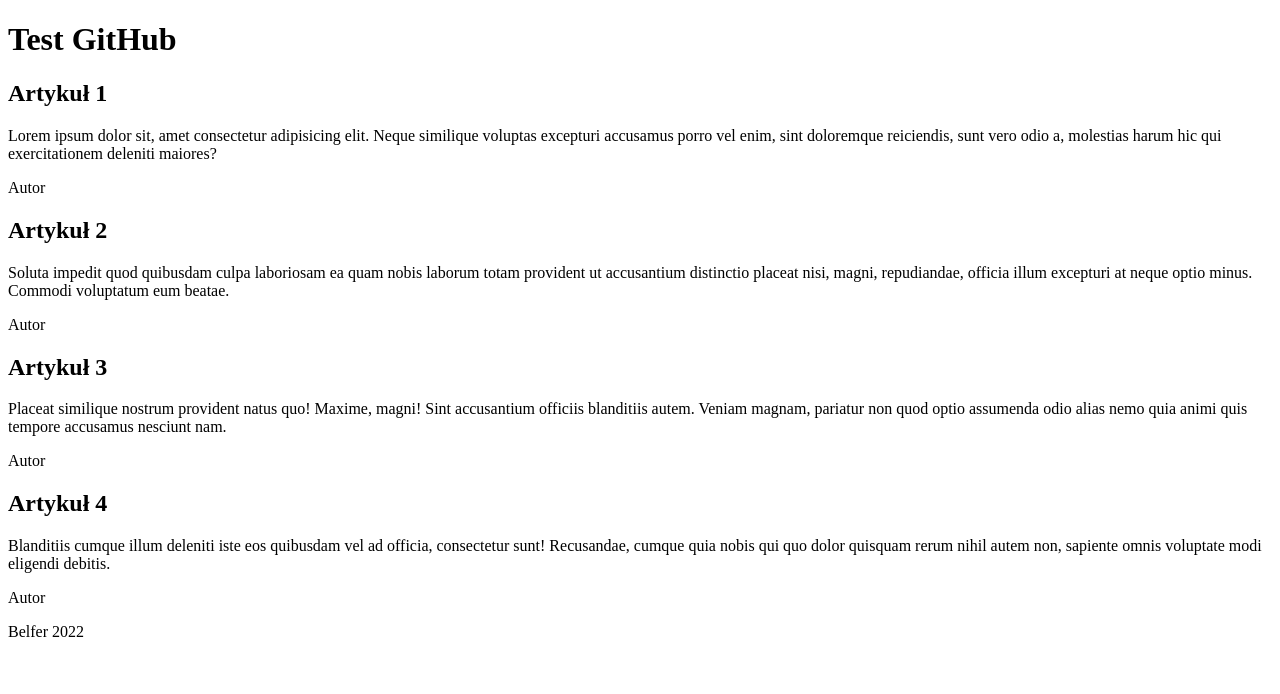
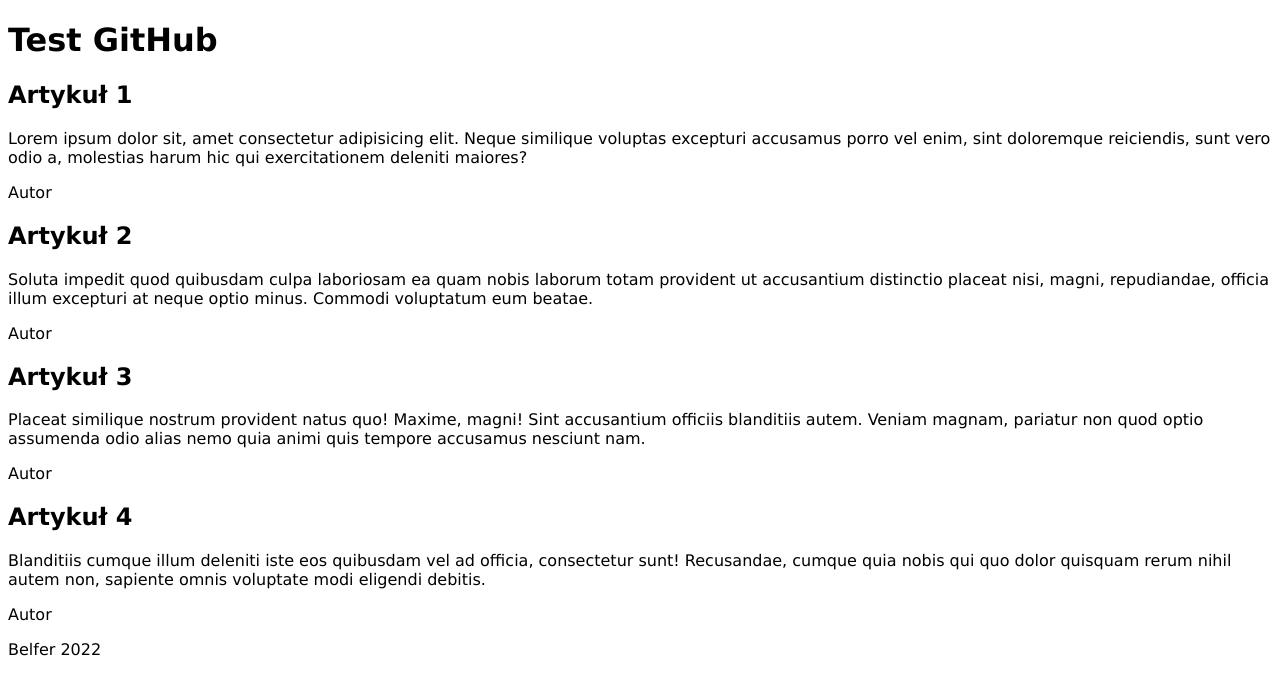
Before and after one commit to noconei19/test3ei, a plain HTML site: page index.html in a window 1280 px wide. Drawn offline with Linux system fonts and the light colour scheme.

Commit message:
added syle.css

```diff
--- a/index.html
+++ b/index.html
@@ -5,6 +5,7 @@
     <meta http-equiv="X-UA-Compatible" content="IE=edge">
     <meta name="viewport" content="width=device-width, initial-scale=1.0">
     <title>Test GitHub</title>
+    <link rel="stylesheet" href="syle.css">
 </head>
 <body>
     <div class="container">
--- /dev/null
+++ b/syle.css
@@ -0,0 +1,4 @@
+body *{
+    box-sizing: border-box;
+    font-family: Verdana, Geneva, Tahoma, sans-serif;
+}
```
